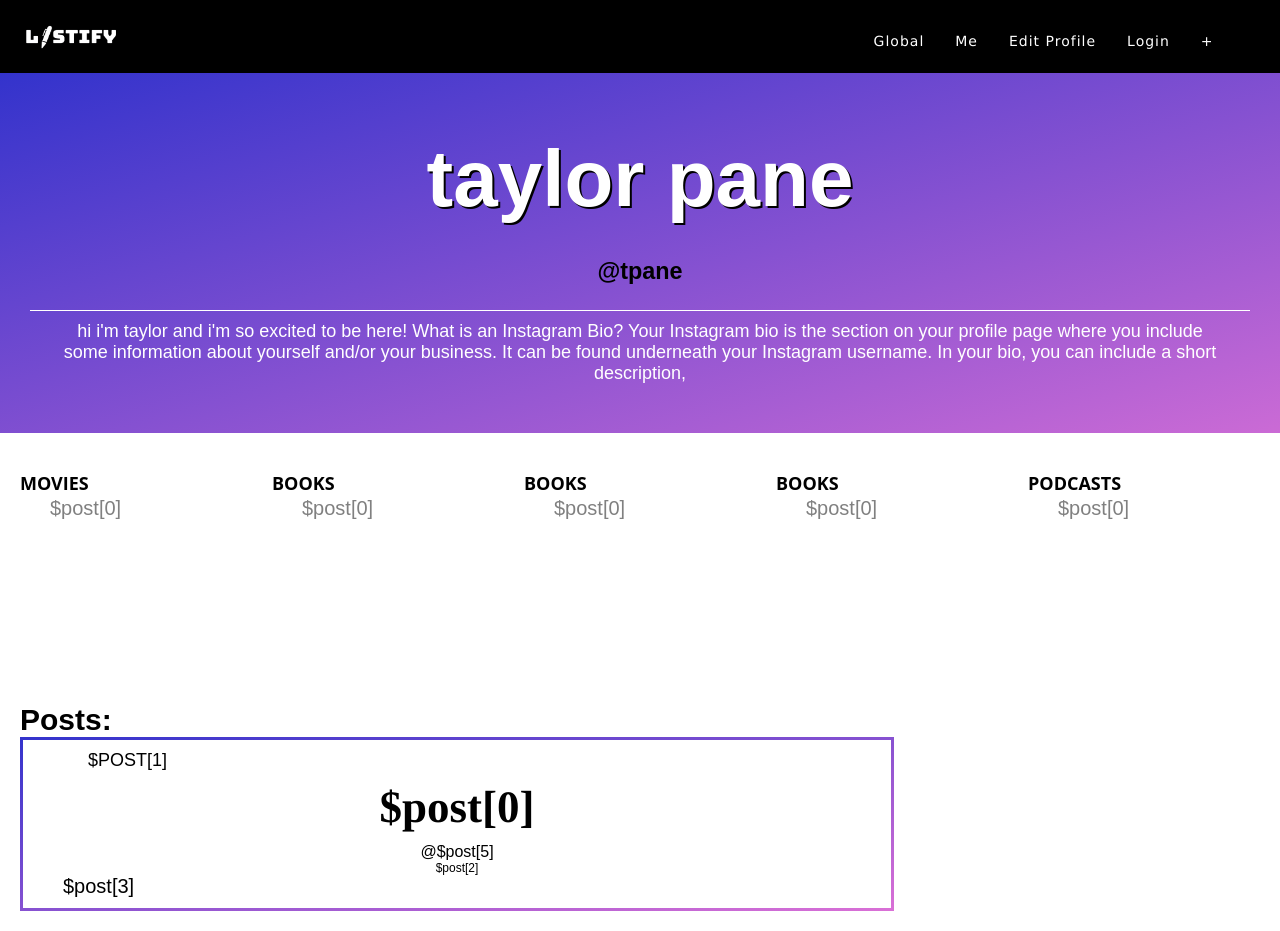
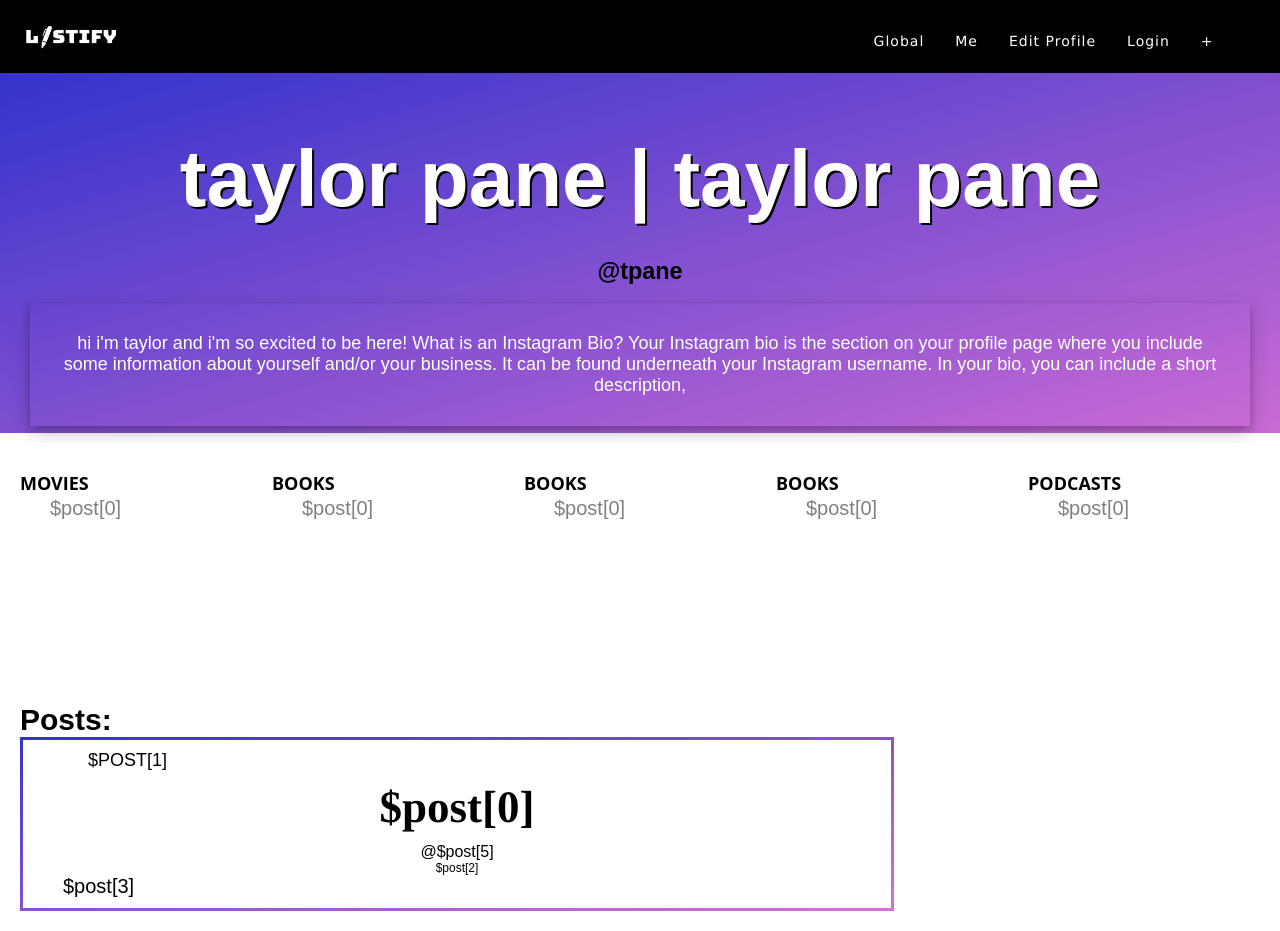
Before and after one commit to lizwerther/SeniorProject2020, a PHP site: page /me.html in a window 1280 px wide. Run offline with PHP 8.4, Linux system fonts and the light colour scheme.

Commit message:
adding all files

```diff
--- a/css-me.css
+++ b/css-me.css
@@ -2,7 +2,6 @@ html, body{
     font-family: "Ubuntu", sans-serif;
     font-size: 20px;
     margin: 0;
-    overflow-x: hidden;
 }
 .column {
     float: left;
@@ -176,15 +175,14 @@ a.dropbtn{
     /* max-width: 70%; */
     /* width: 900px;  */
     font-size: 18;
-    background-color: none;
+    /* background-color: royalblue; */
     color: white;
-    margin-top: 25px;;
     padding: 30px;
-    padding-top: 10px;
+    border: 1px;
+    border-color: black;
+    box-shadow: 0 4px 8px 0 rgba(0, 0, 0, 0.2), 0 6px 20px 0 rgba(0, 0, 0, 0.19);
+    /* border-radius: 1.5em; */
     text-align: center;
-    border-top: 1px solid;
-    border-color: white;
-    /* box-shadow: 0 8px 16px 0 rgba(0,0,0,0.2),0 6px 20px 0 rgba(0,0,0,0.19); */
 }
 .sections{
     position: absolute;
--- a/css.css
+++ b/css.css
@@ -2,7 +2,6 @@ html, body{
     /* height: 100%; */
     font-family: serif;
     font-size: 20px;
-    overflow-x: hidden;
 }
 .column {
     float: left;
--- a/me.html
+++ b/me.html
@@ -22,9 +22,9 @@
       </div>
     </div>
       <div id = "block1">
-                    <h2 class = "name">taylor pane</h2>
+                    <h2 class = "name">taylor pane | taylor pane</h2>
                     <h3 class = "username">@tpane</h3>
-                    <div class="bio">hi i'm taylor and i'm so excited to be here! What is an Instagram Bio? Your Instagram bio is the section on your profile page where you include some information about yourself and/or your business. It can be found underneath your Instagram username. In your bio, you can include a short description,</div>
+                    <p class="bio">hi i'm taylor and i'm so excited to be here! What is an Instagram Bio? Your Instagram bio is the section on your profile page where you include some information about yourself and/or your business. It can be found underneath your Instagram username. In your bio, you can include a short description,</p>
        </div>
        <div id = "block2">
                     <!-- <h2 class="category"><img class="mb-4" src="./Listify L transparent.png" alt="" width="35" height="35">ists:</h2> -->
--- a/signin.css
+++ b/signin.css
@@ -6,7 +6,6 @@ body {
   font-family: "Trebuchet MS";
   text-align: center;
   align-items: center;
-  overflow: hidden;
 }
 
 body {
@@ -98,8 +97,6 @@ body {
 }
 .interests{
   line-height: 9px;
-  text-align: left;
-  padding-left: 30%;
 }
 .links{
   font-size: 12px;
```
